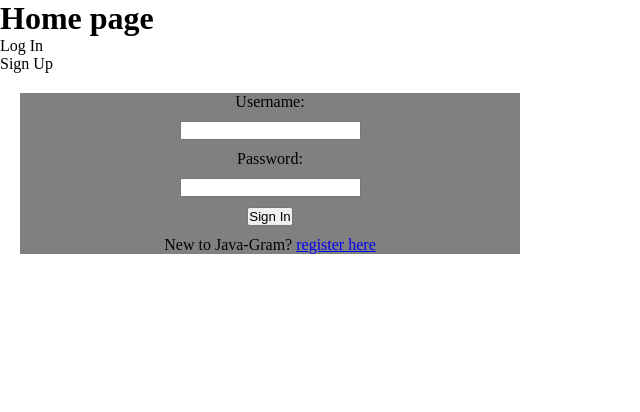
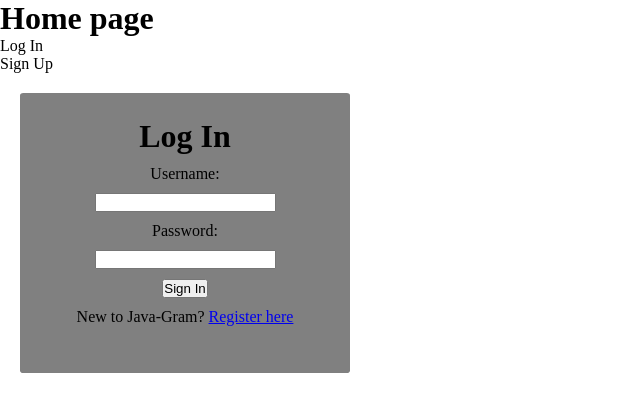
Before and after one commit to MattHammond94/Java-Gram, a React (Vite) app in the folder frontend/: page / in a window 1280 px wide. Shown: the top 412 px of the page, without its empty margins (0-640 px from the left). Built offline with nearby package versions, Linux system fonts and the light colour scheme.

Commit message:
Add SignUpForm - amend styling

```diff
--- a/frontend/src/components/LogInForm.jsx
+++ b/frontend/src/components/LogInForm.jsx
@@ -7,17 +7,20 @@ const LogInForm = () => {
   const submitHandler = async (e) => {
     e.preventDefault();
     console.log('submit');
+    console.log(username);
+    console.log(password);
   }
 
   return (
-    <div className="contact-form">
+    <div className="login-form">
       <form onSubmit={ submitHandler }>
+        <h1>Log In</h1>
         <label>Username:</label>
         <input type="text" name="username" value={ username } onChange={ (e) => setUsername(e.target.value) }/>
         <label>Password:</label>
-        <input type="text" name="password" value={ password } onChange={ (e) => setPassword(e.target.value) }/>
+        <input type="password" name="password" value={ password } onChange={ (e) => setPassword(e.target.value) }/>
         <button>Sign In</button>
-        <p>New to Java-Gram? <a href='/'>register here</a></p>
+        <p>New to Java-Gram? <a href='/'>Register here</a></p>
       </form>
     </div>
   )
--- a/frontend/src/index.css
+++ b/frontend/src/index.css
@@ -3,13 +3,23 @@
   padding: 0px;
 }
 
-.contact-form {
+/* body {
+  display: flex;
+  justify-content: center;
+  align-items: center;
+} */
+
+.login-form {
   margin: 20px;
   background-color: grey;
-  width: 500px;
+  width: 300px;
+  height: 250px;
+  padding: 15px;
+  border-radius: 1%;
 }
 
-.contact-form form {
+.login-form form {
+  margin-top: 10px;
   display: flex;
   flex-direction: column;
   align-items: center;
```
Also changed, not shown: frontend/src/components/SignUpForm.jsx (+28 -1 lines).
